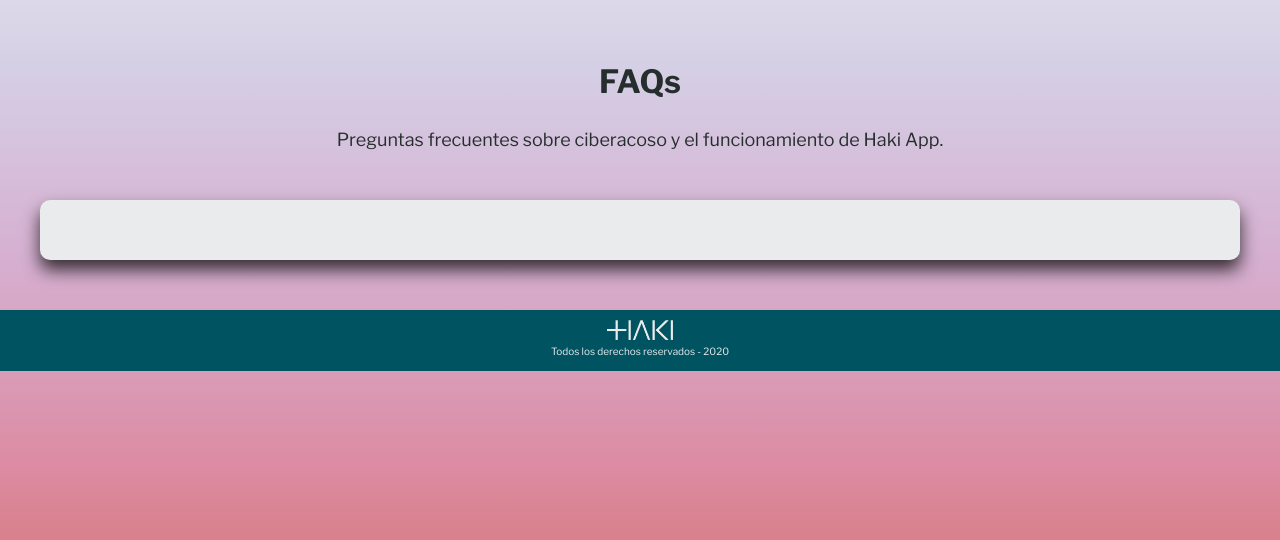
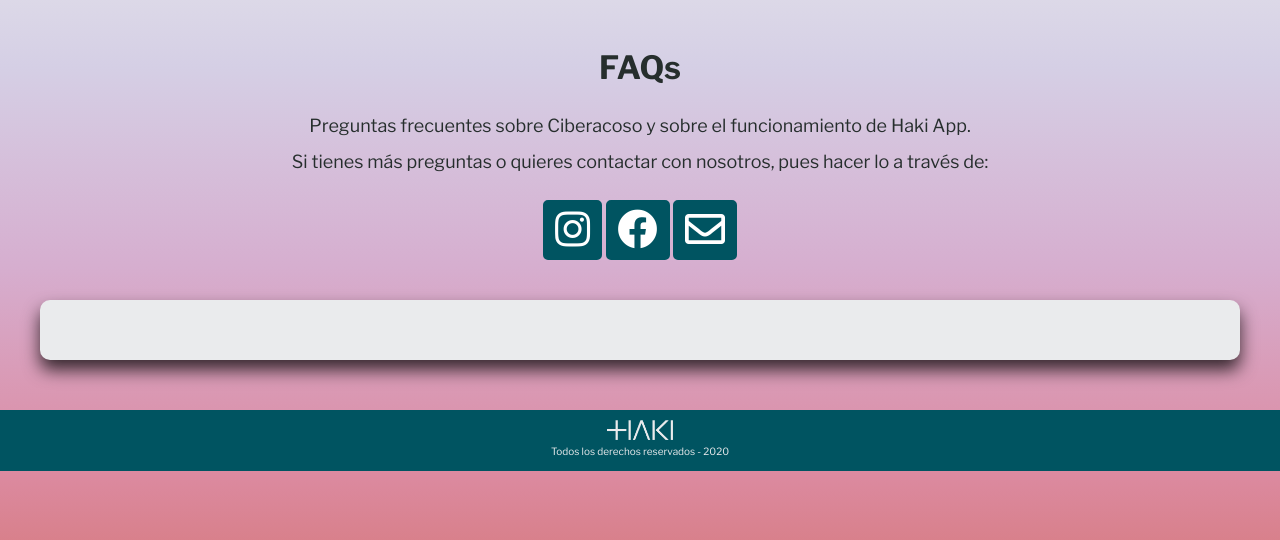
Before and after one commit to juliabenedicto/haki_app, a PHP site: page /faqs.html in a window 1280 px wide. Shown: the part 133-673 px from the top of the page. Run offline with PHP 8.4, Linux system fonts and the light colour scheme.

Commit message:
14.11 12h26

```diff
--- a/faqs.html
+++ b/faqs.html
@@ -40,7 +40,13 @@
     <div class="secundaria">
         <div class="contenedor-secundaria">
             <h1>FAQs</h1>
-            <p>Preguntas frecuentes sobre ciberacoso y el funcionamiento de Haki App.</p>
+            <p>Preguntas frecuentes sobre Ciberacoso y sobre el funcionamiento de Haki App.</p>
+            <p>Si tienes más preguntas o quieres contactar con nosotros, pues hacer lo a través de:</p>
+            <div class="botones">
+                <a href="#" class="boton-rrss"><i class="fab fa-instagram"></i></a>
+                <a href="#" class="boton-rrss"><i class="fab fa-facebook"></i></a>
+                <a href="mailto:hola@hakiapp.com" class="boton-rrss"><i class="far fa-envelope"></i></a>
+            </div>
         </div>
     </div>
 
--- a/index.html
+++ b/index.html
@@ -43,7 +43,10 @@
             <h1>Haki App</h1>
             <p>¿Has sufrido una situación de cibracoso?</p>
             <p>Haki App te ayuda a denunciarlo de forma <b>fácil</b> y <b>segura</b>.</p>
-            <a href="#" class="boton-color2">Descarga Haki App</a>
+            <div class="descarga">
+                <a href="#" class="boton-color2">Descarga Haki App</a>
+                <img src="/img/3 PRMERES PANTALLES SENSE FONS.png" alt="mockups-hakiapp" class="img-centrada">
+            </div>
         </div>
     </div>
 
--- a/styles.css
+++ b/styles.css
@@ -94,7 +94,24 @@ p {
 .boton-color2:hover {
     background-color: var(--color-fondo);
     color: var(--color-secundario);
-    font-weight: 400;
+}
+
+.boton-rrss {
+    background-color: var(--color-secundario);
+    padding: 0.5rem 1rem;
+    display: inline-block;
+    margin-top: 2rem;
+    color: white;
+    text-decoration: none;
+    font-weight: 200;
+    font-size: 4rem;
+    border-radius: .5rem;
+    border: 0.2rem solid var(--color-secundario);
+}
+
+.boton-rrss:hover {
+    background-color: var(--color-fondo);
+    color: var(--color-secundario);
 }
 
 .contenedor {
@@ -195,8 +212,7 @@ p {
 /* Home */
 
 .hero {
-    height: 50rem;
-    /*background-image: url(/img/home-haki.jpg); AÑADIR IMAGEN (clase 112)*/
+    height: 55rem;
     display: flex;
     justify-content: center;
     /* Centrar elementos horizontalmente en el .hero */
@@ -204,25 +220,34 @@ p {
     /* Centrar elementos verticalmente en el .hero */
 }
 
+.contenedor-hero {
+    text-align: center;
+}
 
-/*
-.hero::after {
-    content: '';
-    position: absolute;
-    top: 0;
-    left: 0;
-    right: 0;
-    bottom: 0;
-} */
-
-.contenedor-hero {
-    /*position: relative;
-    z-index: 1;*/
-    text-align: center;
+@media (min-width: 768px) {
+    .descarga {
+        display: flex;
+        flex-direction: row;
+        align-items: center;
+    }
 }
 
 
 /* Para colocar el texto encima de la imágen del hero */
+
+.img-centrada {
+    max-width: 100%;
+    max-height: 25rem;
+    margin: 2rem 0;
+}
+
+@media (min-width: 768px) {
+    .img-centrada {
+        max-width: 100%;
+        max-height: 30rem;
+        margin: 2rem 0;
+    }
+}
 
 .contenedor {
     padding: 3rem;
@@ -281,14 +306,22 @@ p {
 /* PÁGINA EQUIPO */
 
 .secundaria {
-    height: 20rem;
+    height: 100%;
     display: flex;
     justify-content: center;
     align-items: center;
+    padding-bottom: 1.2rem;
+}
+
+@media (min-width: 768px) {
+    .secundaria {
+        height: 30rem;
+    }
 }
 
 .contenedor-secundaria {
     text-align: center;
+    margin: 0 1rem;
 }
 
 .lista-equipo {
@@ -327,3 +360,10 @@ p {
     line-height: 1.2;
     ;
 }
+
+.nombre-equipo {
+    text-align: center;
+}
+
+
+/* PÁGINA FAQS */
```
Also changed, not shown: equipo.html (+5 -5 lines), img/3 PRMERES PANTALLES SENSE FONS.png (added), img/PANT. DENÚNCIES.png (added), img/PANT. GENERA DENÚNCIA.png (added), img/carlo-sabartes.png, img/gerard-vandrell.png, img/juliabenedicto.svg (deleted), img/logo.png (deleted), img/sebas-kanj.png, img/xavier-cabanes.png (added), 6 other files.
